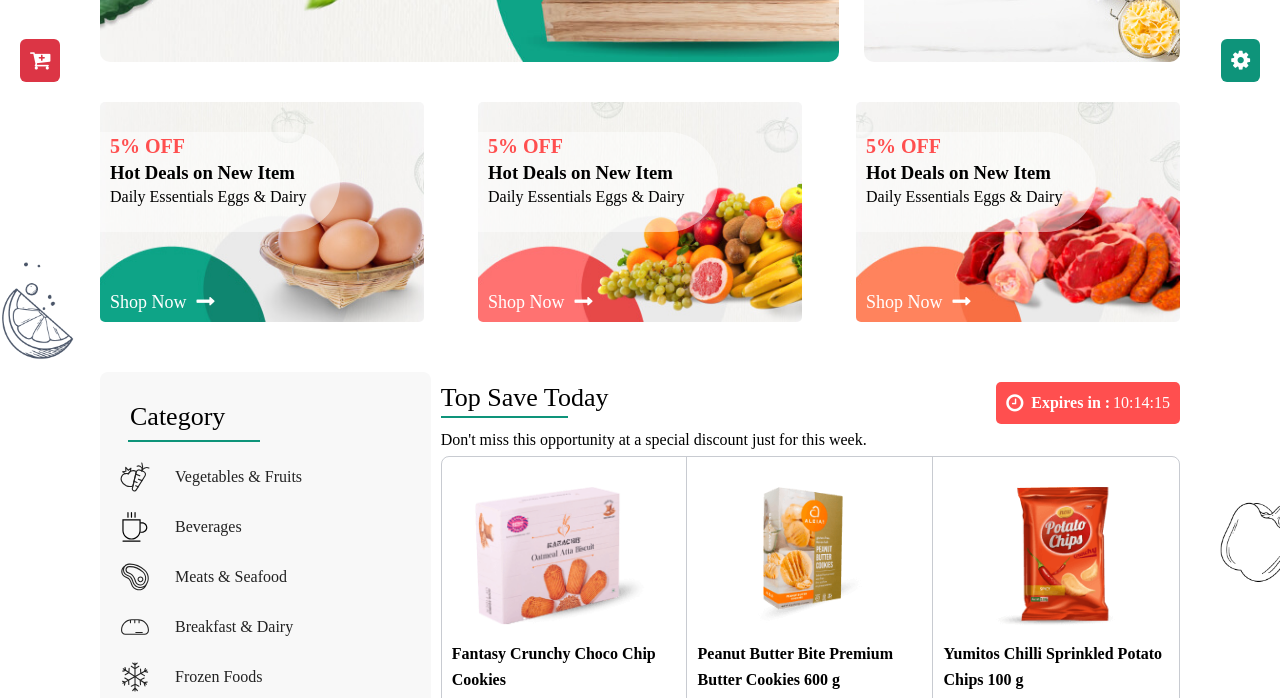
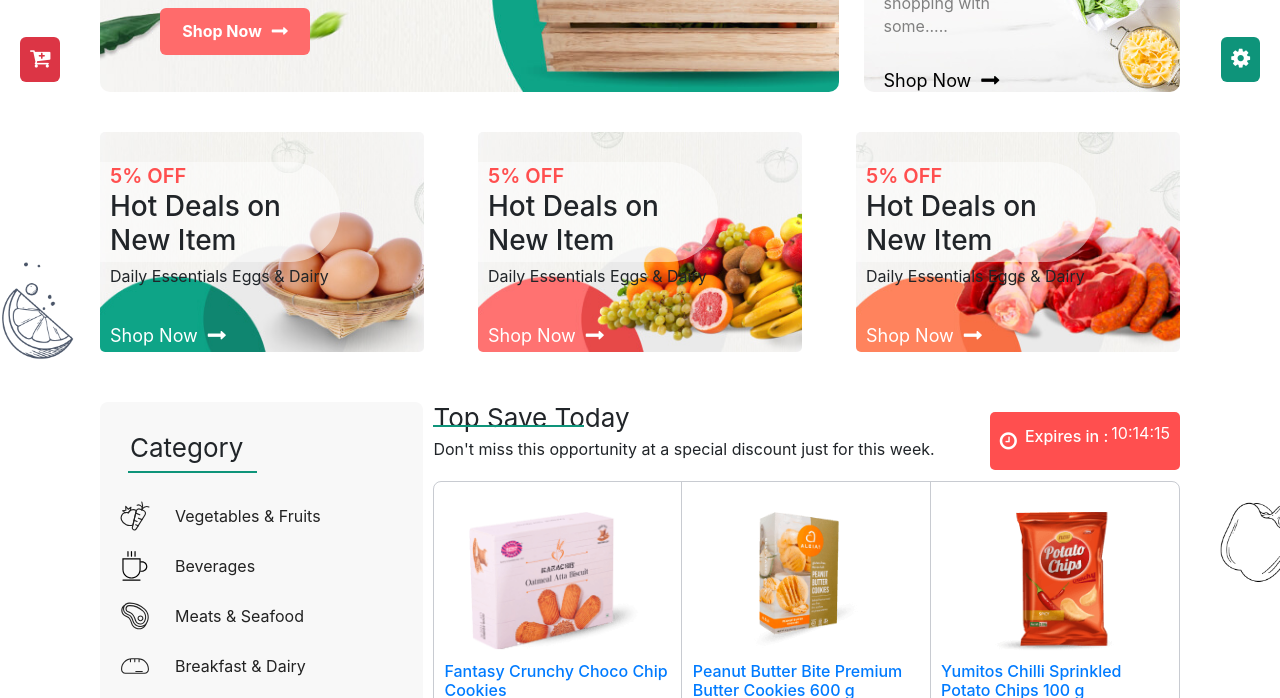
Before and after one commit to vandna-sharma/fastkart, a plain HTML site: page index.html in a window 1280 px wide. Shown: the part 698-1396 px from the top of the page. Drawn offline with nearby package versions, Linux system fonts and the light colour scheme; files that its build step writes are made by us from their sources.

Commit message:
animation modified

```diff
--- a/index.html
+++ b/index.html
@@ -9,7 +9,10 @@
         <meta name="viewport" content="width=device-width, initial-scale=1">
         <link rel="stylesheet" href="asset\css\style.css">
 
-        <link rel="stylesheet" href="asset/js/animate.css">
+        <link rel="stylesheet" href="assets/css/bootstrap.css">
+
+
+    <link rel="stylesheet" href="assets/js/animate.css">
 
 
 
@@ -1165,10 +1168,10 @@
   <div class="setting"> <a href="" > <i class="fa fa-cog" aria-hidden="true"></i> </a>
            </div>
    </body>
-   <script src="asset/js/wow.js"></script>
+   <script src="assets/js/wow.js"></script>
+   <script src="assets/js/bootstrap.js"></script>
    <script>
+      new WOW().init();
+   </script>
 
-  new WOW().init();
-
-    </script>
 </html>
```
